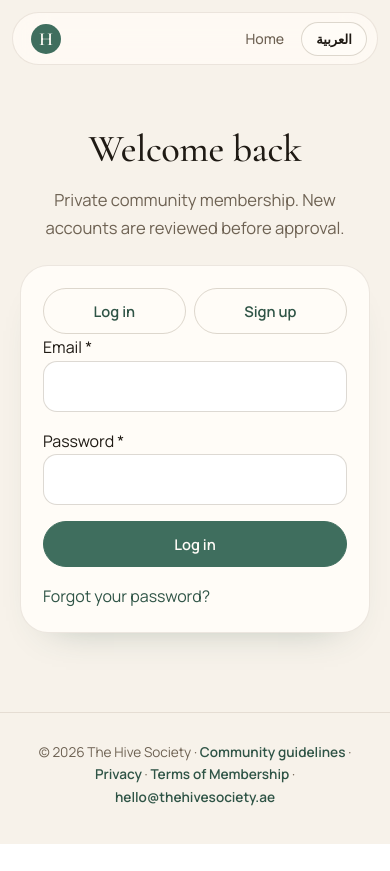
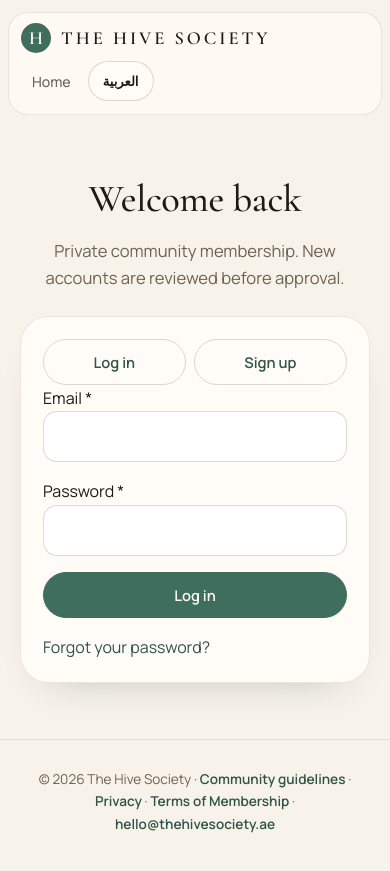
Before and after one commit to Kadir70-dev/hive, a Next.js app: page /auth in a window 390 px wide. Before the commit the page ends 844 px from the top, so only its background shows below. Built offline with nearby package versions, Linux system fonts and the light colour scheme; no server answers.

Commit message:
style(frontend): responsive accessible member filters and navigation

```diff
--- a/src/styles.css
+++ b/src/styles.css
@@ -267,3 +267,28 @@
 .hv-photo-layout .hv-avatar{width:112px;height:112px;border-radius:50%;object-fit:cover}
 .hv-avatar-sm{display:inline-block;width:44px!important;height:44px!important;margin-inline-end:10px;vertical-align:middle}
 @media (max-width:500px){.hv-photo-layout{flex-direction:column}}
+
+
+/* Meera's inclusive gathering categories — accessible filters and mobile layout. */
+.hv-filter-row{display:flex;align-items:center;flex-wrap:wrap;gap:10px;margin-bottom:0}
+.hv-filter-chip{appearance:none;border:1px solid var(--hv-line2);border-radius:999px;padding:10px 18px;min-height:44px;background:var(--hv-paper);color:var(--hv-ink);font:600 .9rem var(--hv-sans);cursor:pointer;transition:background .2s,border-color .2s,color .2s}
+.hv-filter-chip:hover{background:var(--hv-sage-soft)}
+.hv-filter-chip[aria-pressed="true"]{background:var(--hv-sage);border-color:var(--hv-sage);color:var(--hv-paper)}
+.hv-filter-chip:focus-visible,.hv a:focus-visible,.hv button:focus-visible{outline:3px solid var(--hv-honey);outline-offset:3px}
+.hv-category-help{margin:0 0 8px}
+.hv-gathering-card{transition:box-shadow .2s,transform .2s}
+.hv-gathering-card:hover{box-shadow:0 22px 45px -35px rgba(31,26,20,.22)}
+.hv-gathering-meta{display:flex;flex-wrap:wrap;align-items:center;gap:8px;margin-bottom:14px}
+.hv-gathering-card .hv-actions{margin-top:20px}
+.hv-gathering-card .hv-actions .hv-btn{min-height:44px}
+@media(max-width:700px){
+  .hv-header{padding-inline:8px}
+  .hv-bar{border-radius:20px;gap:8px;padding:10px 12px}
+  .hv-nav{width:100%;justify-content:flex-start;overflow-x:auto;flex-wrap:nowrap;padding-bottom:3px;scrollbar-width:thin}
+  .hv-nav a,.hv-nav button{white-space:nowrap;flex-shrink:0;min-height:40px;display:inline-flex;align-items:center}
+  .hv-brand span:last-child{display:inline}
+  .hv-filter-row{gap:8px}
+  .hv-filter-chip{flex:1 1 auto;padding-inline:12px}
+  .hv-gathering-card .hv-actions .hv-btn{width:100%}
+}
+@media(prefers-reduced-motion:reduce){.hv-gathering-card,.hv-filter-chip{transition:none}}
```
